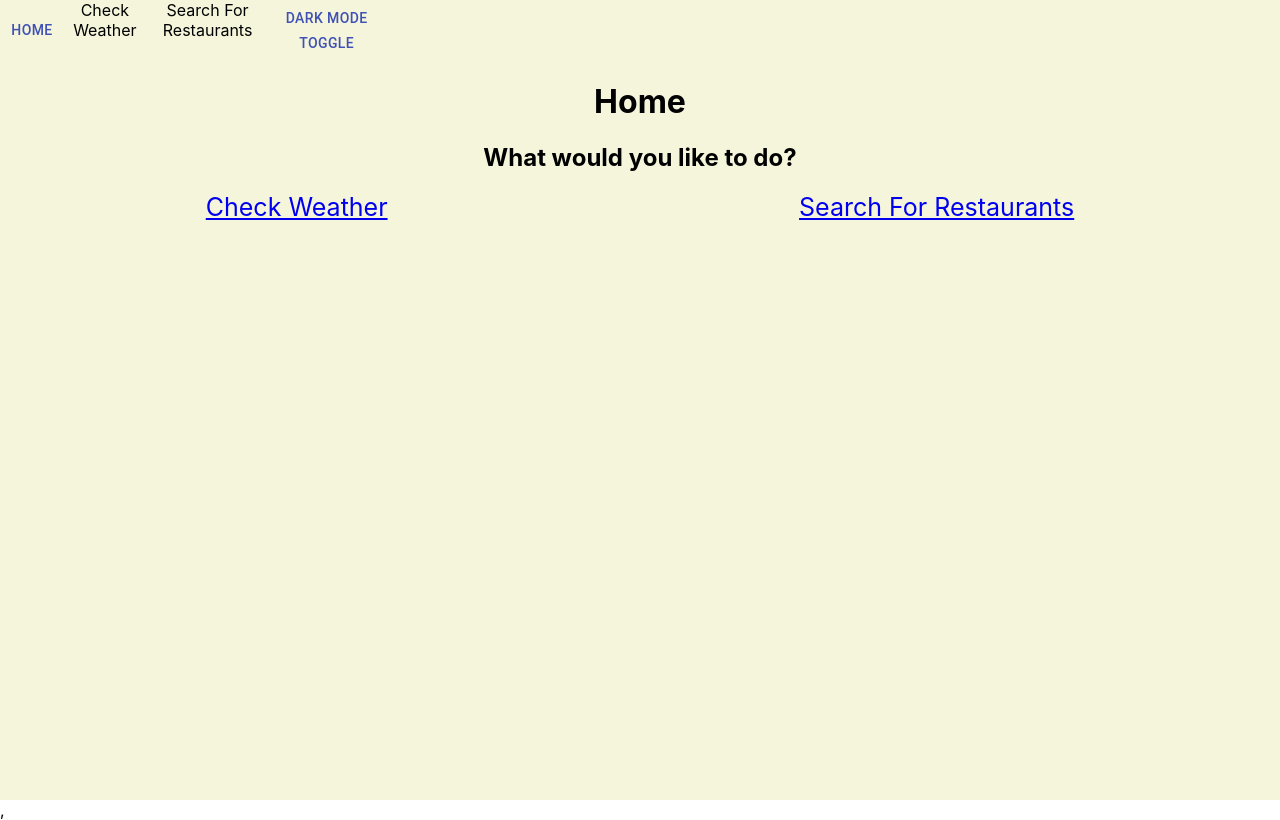
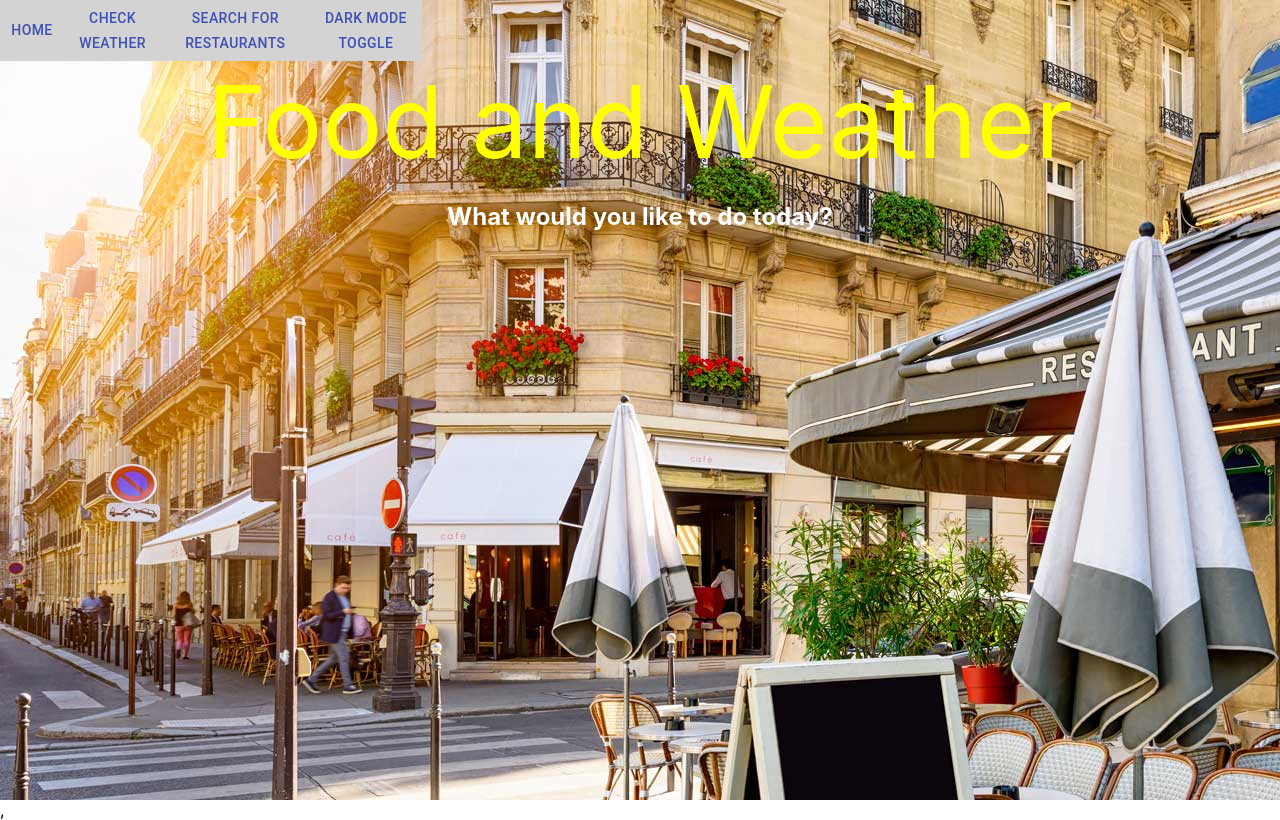
Before and after one commit to kslewis19/restaurant_and_weather, a React (Create React App) app: page / in a window 1280 px wide. Built offline with nearby package versions, Linux system fonts and the light colour scheme; no server answers.

Commit message:
improved homescreen

```diff
--- a/src/HomeScreen.js
+++ b/src/HomeScreen.js
@@ -3,6 +3,8 @@ import { ThemeContext } from "./ThemeContext"
 import { makeStyles } from '@material-ui/core/styles';
 import { useContext } from 'react';
 import NavBar from './NavBar'
+import background from "./background.png";
+
 
 export default function HomeScreen() {
   const { isDark } = useContext(ThemeContext)
@@ -20,7 +22,8 @@ export default function HomeScreen() {
     else return (
       {
         root: {
-          backgroundColor: "beige", minHeight: "100vh"
+          backgroundColor: "beige", minHeight: "100vh",
+          backgroundImage: `url(${background})`
         },
       }
     )
@@ -30,28 +33,9 @@ export default function HomeScreen() {
   return (
     <div className={classes.root}>
       <NavBar />
-      <h1>Home</h1>
-      <h2> What would you like to do?</h2>
-      <div
-        style={{
-          display: "flex",
-          flexDirection: "row",
-          width: "100%",
-          justifyContent: "space-around",
-          alignItems: "space-between",
-        }}
-      >
-        <div>
-          <Link style={{ fontSize: 25 }} to="/weather">
-            Check Weather
-          </Link>
-        </div>
-        <div>
-          <Link style={{ fontSize: 25 }} to="/restaurants">
-            Search For Restaurants
-          </Link>
-        </div>
-      </div>
+      <div style={{ fontSize: 100, color: "yellow" }}>Food and Weather</div>
+      <h2 style={{ color: "white" }}> What would you like to do today?</h2>
+
     </div>
   );
 }
--- a/src/NavBar.js
+++ b/src/NavBar.js
@@ -29,7 +29,8 @@ export default function Navbar() {
         display: "flex",
         flexDirection: "row",
         justifyContent: "space-between",
-        width: "30%"
+        width: "33%",
+        backgroundColor: "lightgray"
       }}
     >
       <Button color="primary"
@@ -40,7 +41,7 @@ export default function Navbar() {
       >
         Home
         </Button>
-      {location.pathname.includes("/restaurants") ? (
+      {!location.pathname.includes("/weather") ? (
         <Button color="primary"
           onClick={() => {
             cleanContext()
@@ -52,7 +53,7 @@ export default function Navbar() {
       ) : (
         <div> Check Weather</div>
       )}
-      {location.pathname.includes("/weather") ? (
+      {!location.pathname.includes("/restaurants") ? (
         <Button color="primary"
           onClick={() => {
             cleanContext()
```
Also changed, not shown: src/background.png (added).
